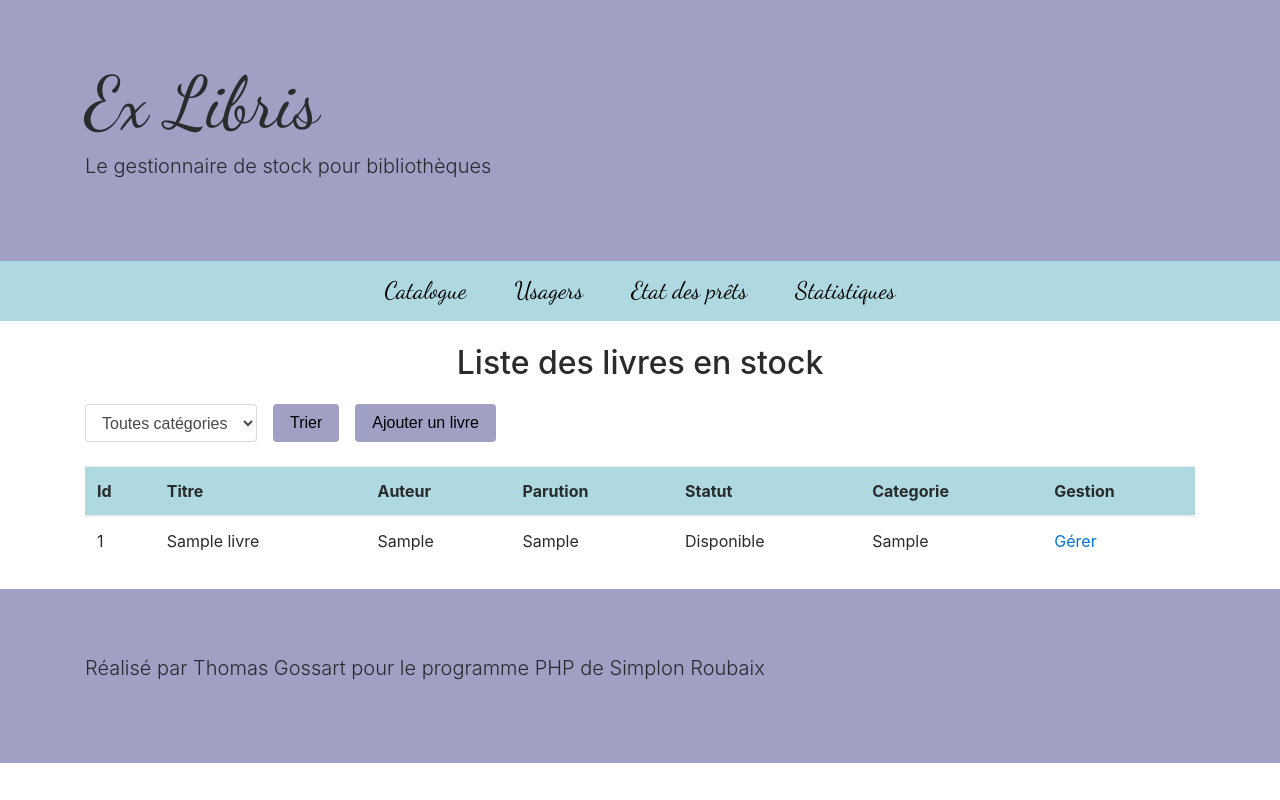
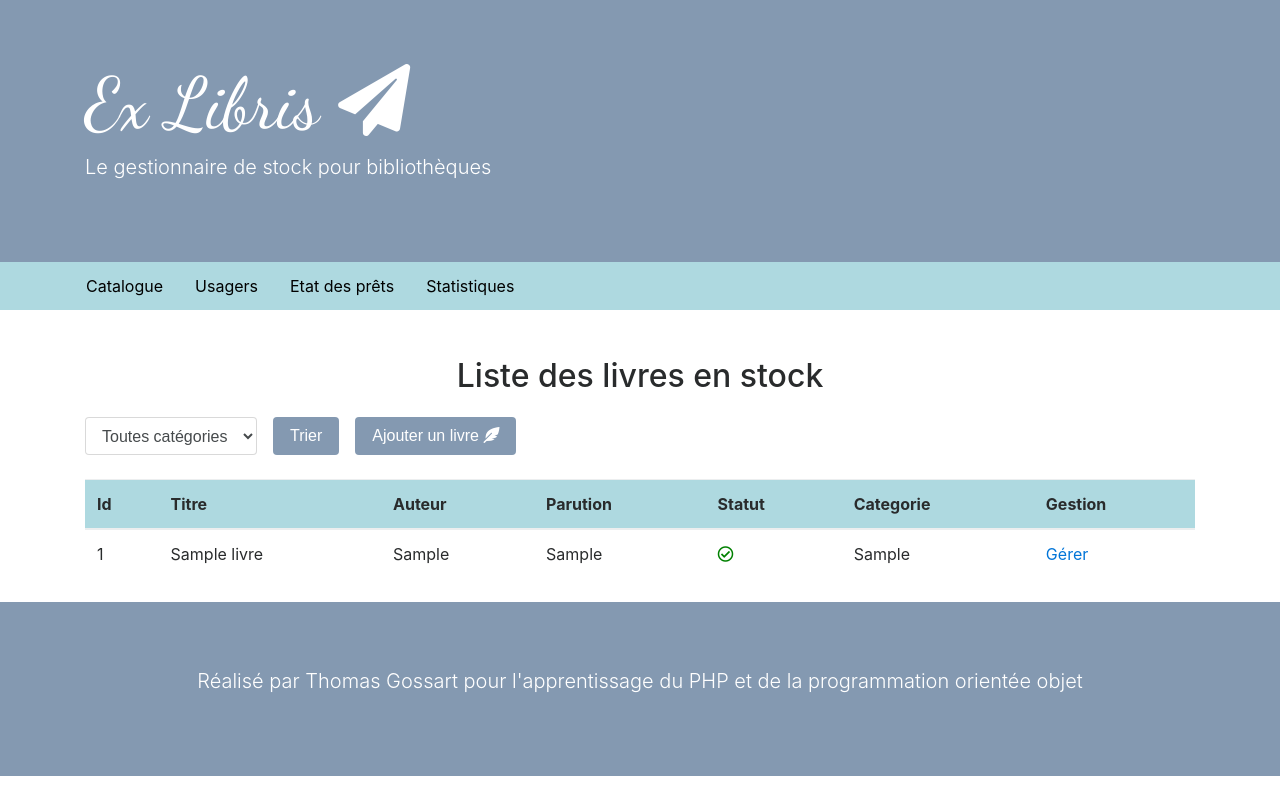
Before and after one commit to thomgo/librairiePHP, a PHP site: page /controllers/index.php in a window 1280 px wide. Run offline with PHP 8.4, Linux system fonts and the light colour scheme; tables that the repository leaves empty or names only in its code hold one stand-in row (values such as "Sample post"); some libraries are stand-ins or nearby versions.

Commit message:
update styles

```diff
--- a/assets/css/main.css
+++ b/assets/css/main.css
@@ -95,12 +95,13 @@ textarea {
    Author's custom styles
    ========================================================================== */
 
-h1, .nav a {
+h1 {
   font-family: 'Dancing Script', cursive;
 }
 
 .bgViolet {
-  background-color: #9fa0c3;
+  background-color: #8499b1;
+  color: white;
 }
 
 .bgBlue{
@@ -109,7 +110,6 @@ h1, .nav a {
 
 .nav a {
   color: black;
-  font-size: 1.5em;
 }
 
 .nav a:hover {
--- a/entities/Livre.php
+++ b/entities/Livre.php
@@ -89,10 +89,10 @@ class Livre {
   //Based on dispo attribut store a string in $statut attribut
   public function setStatut($dispo) {
     if($dispo) {
-      $this->statut = "Disponible";
+      $this->statut = "<i class='far fa-check-circle' style='color:green'></i>";
     }
     else {
-      $this->statut = "Emprunté";
+      $this->statut = "<i class='far fa-times-circle' style='color:red'></i>";
     }
   }
 
--- a/views/indexVue.php
+++ b/views/indexVue.php
@@ -18,7 +18,7 @@
 
   <!-- Button trigger modal -->
   <button type="button" class="btn bgViolet ml-3" data-toggle="modal" data-target="#exampleModal">
-    Ajouter un livre
+    Ajouter un livre <i class="fas fa-feather-alt"></i>
   </button>
 
   <!-- Modal -->
--- a/views/template/footer.php
+++ b/views/template/footer.php
@@ -1,7 +1,7 @@
       </main>
-    <footer class="jumbotron jumbotron-fluid mt-4 mb-0 bgViolet">
+    <footer class="jumbotron jumbotron-fluid mt-4 mb-0 bgViolet text-center">
       <div class="container">
-        <p class="lead">Réalisé par Thomas Gossart pour le programme PHP de Simplon Roubaix</p>
+        <p class="lead">Réalisé par Thomas Gossart pour l'apprentissage du PHP et de la programmation orientée objet</p>
       </div>
     </footer>
     <script src="https://code.jquery.com/jquery-3.1.1.slim.min.js" integrity="sha384-A7FZj7v+d/sdmMqp/nOQwliLvUsJfDHW+k9Omg/a/EheAdgtzNs3hpfag6Ed950n" crossorigin="anonymous"></script>
--- a/views/template/header.php
+++ b/views/template/header.php
@@ -5,19 +5,21 @@
     <title>Ex libris</title>
     <link rel="stylesheet" href="https://maxcdn.bootstrapcdn.com/bootstrap/4.0.0-alpha.6/css/bootstrap.min.css" integrity="sha384-rwoIResjU2yc3z8GV/NPeZWAv56rSmLldC3R/AZzGRnGxQQKnKkoFVhFQhNUwEyJ" crossorigin="anonymous">
     <link href="https://fonts.googleapis.com/css?family=Dancing+Script" rel="stylesheet">
+    <link rel="stylesheet" href="https://use.fontawesome.com/releases/v5.8.2/css/all.css" integrity="sha384-oS3vJWv+0UjzBfQzYUhtDYW+Pj2yciDJxpsK1OYPAYjqT085Qq/1cq5FLXAZQ7Ay" crossorigin="anonymous">
     <link rel="stylesheet" href="../assets/css/main.css">
   </head>
   <body>
     <!-- Header avec titre principal -->
     <header class="jumbotron jumbotron-fluid bgViolet mb-0">
       <div class="container">
-        <h1 class="display-3">Ex Libris</h1>
+        <h1 class="display-3">Ex Libris <i class="fas fa-paper-plane"></i></h1>
         <p class="lead">Le gestionnaire de stock pour bibliothèques</p>
       </div>
     </header>
 
     <!-- menu -->
-    <ul class="nav justify-content-center bgBlue mb-4">
+    <div class="bgBlue">
+      <ul class="nav mb-5 container py-1">
         <li class="nav-item">
           <a class="nav-link" href="index.php">Catalogue</a>
         </li>
@@ -31,6 +33,7 @@
           <a class="nav-link" href="#">Statistiques</a>
         </li>
       </ul>
+    </div>
 
     <!-- Début du contenu principal -->
     <main class="container">
```
Lines whose indentation alone changed are shown as unchanged.
